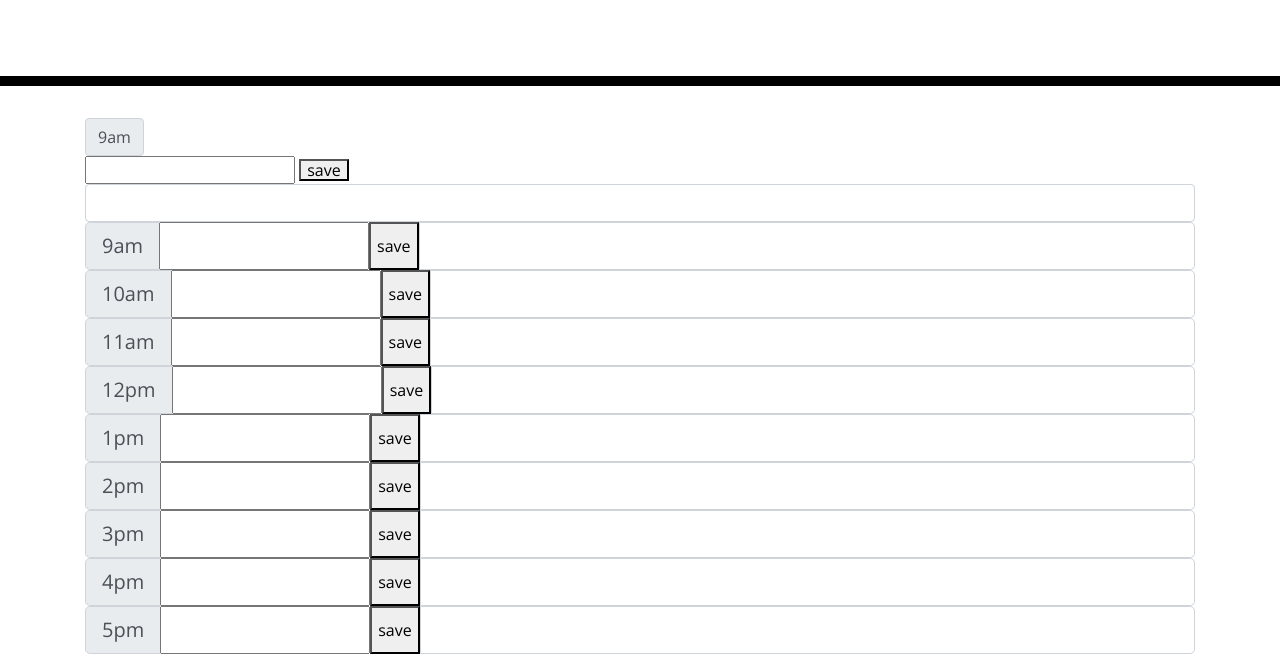
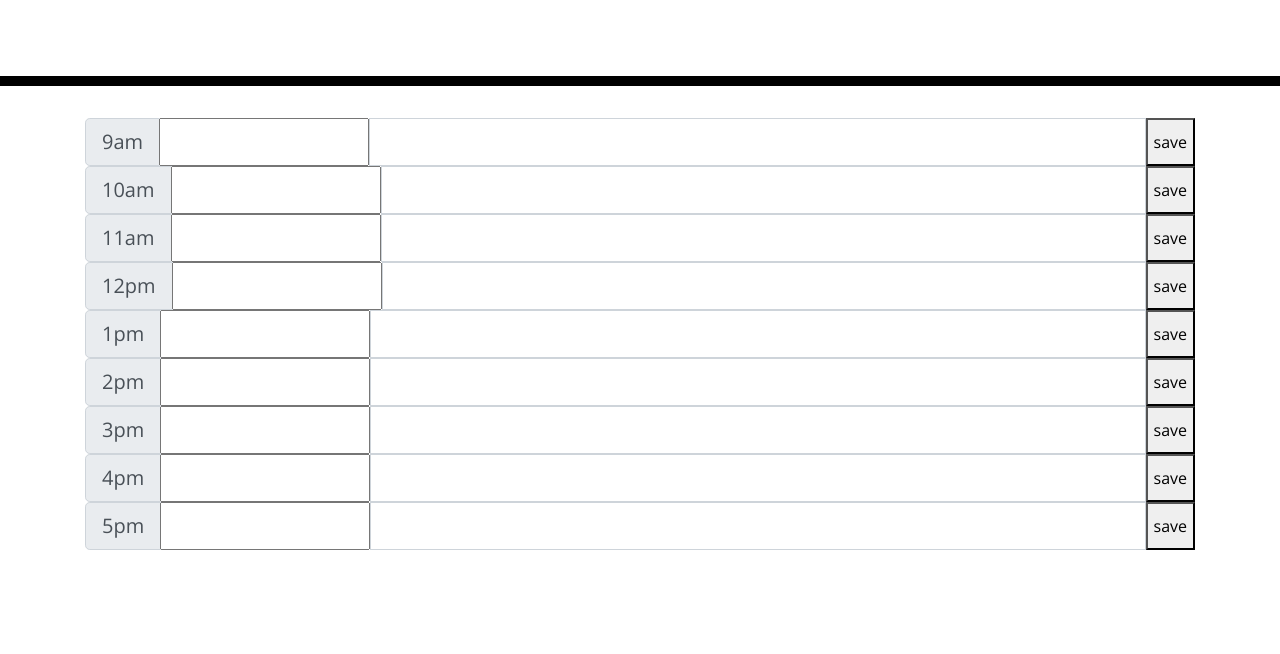
Before and after one commit to marksirany/planner, a plain HTML site: page index.html in a window 1280 px wide. Shown: the part 182-836 px from the top of the page. After the commit the page ends 800 px from the top, so only its background shows below. Drawn offline with nearby package versions, Linux system fonts and the light colour scheme.

Commit message:
added moment.js

```diff
--- a/index.html
+++ b/index.html
@@ -21,22 +21,6 @@
 
     </header>
 
-    <div class="container"
-
-        <div class="input-group input-group-lg">
-            <div class="input-group-prepend">
-                <span class="input-group-text" id="inputGroup-sizing-lg">9am</span>
-            </div>
-
-            <input id="input" type="text" class="container-float" aria-label="Sizing example input"
-                aria-describedby="inputGroup-sizing-lg">
-            <button id="button">save</button>
-
-            <div id="output" class="form-control" aria-label="Sizing example input" aria-describedby="inputGroup-sizing-lg">
-            </div>
-
-        </div>
-
     <div class="container">
         <!-- Timeblocks go here -->
 
@@ -46,14 +30,13 @@
                 <span class="input-group-text" id="inputGroup-sizing-lg">9am</span>
             </div>
 
-            <input id="input" type="text" class="container-float" aria-label="Sizing example input" aria-describedby="inputGroup-sizing-lg">
+            <input id="input" type="text" class="container-float">
+
+            <div id="output" class="form-control" ></div>
+
             <button id="button">save</button>
 
-            <div id="output" class="form-control" aria-label="Sizing example input" aria-describedby="inputGroup-sizing-lg"></div>
-
         </div>
-
-
 
 
 
@@ -62,10 +45,11 @@
                 <span class="input-group-text" id="inputGroup-sizing-lg">10am</span>
             </div>
 
-            <input id="input" type="text" class="container-float" aria-label="Sizing example input" aria-describedby="inputGroup-sizing-lg">
+            <input id="input" type="text" class="container-float">
+
+            <div id="output" class="form-control"></div>
+
             <button id="button">save</button>
-
-            <div id="output" class="form-control" aria-label="Sizing example input" aria-describedby="inputGroup-sizing-lg"></div>
 
         </div>
 
@@ -74,12 +58,11 @@
                 <span class="input-group-text" id="inputGroup-sizing-lg">11am</span>
             </div>
 
-            <input id="input" type="text" class="container-float" aria-label="Sizing example input"
-                aria-describedby="inputGroup-sizing-lg">
+            <input id="input" type="text" class="container-float">
+
+            <div id="output" class="form-control"></div>
+
             <button id="button">save</button>
-
-            <div id="output" class="form-control" aria-label="Sizing example input" aria-describedby="inputGroup-sizing-lg">
-            </div>
 
         </div>
 
@@ -88,10 +71,11 @@
                 <span class="input-group-text" id="inputGroup-sizing-lg">12pm</span>
             </div>
 
-            <input id="input" type="text" class="container-float" aria-label="Sizing example input" aria-describedby="inputGroup-sizing-lg">
+            <input id="input" type="text" class="container-float">
+
+            <div id="output" class="form-control"></div>
+
             <button id="button">save</button>
-
-            <div id="output" class="form-control" aria-label="Sizing example input" aria-describedby="inputGroup-sizing-lg"></div>
 
         </div>
 
@@ -100,10 +84,11 @@
                 <span class="input-group-text" id="inputGroup-sizing-lg">1pm</span>
             </div>
 
-            <input id="input" type="text" class="container-float" aria-label="Sizing example input" aria-describedby="inputGroup-sizing-lg">
+            <input id="input" type="text" class="container-float">
+
+            <div id="output" class="form-control"></div>
+
             <button id="button">save</button>
-
-            <div id="output" class="form-control" aria-label="Sizing example input" aria-describedby="inputGroup-sizing-lg"></div>
 
         </div>
 
@@ -112,12 +97,11 @@
                 <span class="input-group-text" id="inputGroup-sizing-lg">2pm</span>
             </div>
 
-            <input id="input" type="text" class="container-float" aria-label="Sizing example input"
-                aria-describedby="inputGroup-sizing-lg">
+            <input id="input" type="text" class="container-float">
+
+            <div id="output" class="form-control"></div>
+
             <button id="button">save</button>
-
-            <div id="output" class="form-control" aria-label="Sizing example input" aria-describedby="inputGroup-sizing-lg">
-            </div>
 
         </div>
 
@@ -126,10 +110,11 @@
                 <span class="input-group-text" id="inputGroup-sizing-lg">3pm</span>
             </div>
 
-            <input id="input" type="text" class="container-float" aria-label="Sizing example input" aria-describedby="inputGroup-sizing-lg">
+            <input id="input" type="text" class="container-float">
+
+            <div id="output" class="form-control"></div>
+
             <button id="button">save</button>
-
-            <div id="output" class="form-control" aria-label="Sizing example input" aria-describedby="inputGroup-sizing-lg"></div>
 
         </div>
 
@@ -138,12 +123,11 @@
                 <span class="input-group-text" id="inputGroup-sizing-lg">4pm</span>
             </div>
 
-            <input id="input" type="text" class="container-float" aria-label="Sizing example input"
-                aria-describedby="inputGroup-sizing-lg">
+            <input id="input" type="text" class="container-float">
+
+            <div id="output" class="form-control"></div>
+
             <button id="button">save</button>
-
-            <div id="output" class="form-control" aria-label="Sizing example input" aria-describedby="inputGroup-sizing-lg">
-            </div>
 
         </div>
 
@@ -152,20 +136,18 @@
                 <span class="input-group-text" id="inputGroup-sizing-lg">5pm</span>
             </div>
 
-            <input id="input" type="text" class="container-float" aria-label="Sizing example input"
-                aria-describedby="inputGroup-sizing-lg">
+            <input id="input" type="text" class="container-float">
+
+            <div id="output" class="form-control"></div>
+
             <button id="button">save</button>
-
-            <div id="output" class="form-control" aria-label="Sizing example input" aria-describedby="inputGroup-sizing-lg">
-            </div>
 
         </div>
 
     </div>
 
 
-    <script src="https://code.jquery.com/jquery-3.4.1.min.js"></script>
-    <script src="https://cdnjs.cloudflare.com/ajax/libs/moment.js/2.24.0/moment.min.js"></script>
+    <script src="https://unpkg.com/moment"></script>
     <script src="script.js"></script>
 </body>
 
--- a/script.js
+++ b/script.js
@@ -1,12 +1,8 @@
+function initApp () {
 //show current date//
 //You'll need to use the [Moment.js](https://momentjs.com/) library to work with date and time. Be sure to read the documentation carefully and concentrate on using Moment.js in the browser.//
 
-
-
-
 //Clicking on the save button will store the time and user input in `localStorage`//
-
-const times = ["9am", "10am", "11am", "12pm", "1pm", "2pm", "3pm", "4pm", "5pm"];
 
     function initInput() {
         const buttonEl = document.querySelector("#button");
@@ -38,6 +34,10 @@ function initOutput() {
     }
     initOutput();
 
+}
+
+
+initApp();
 
 
 
```
Lines whose indentation alone changed are shown as unchanged.
